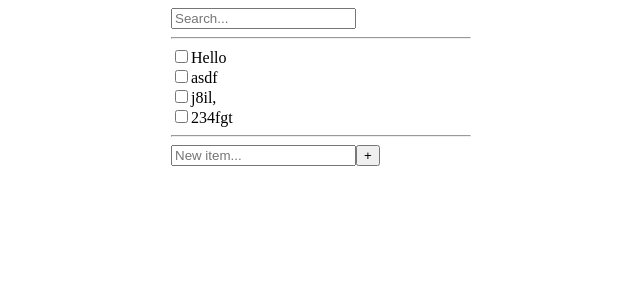
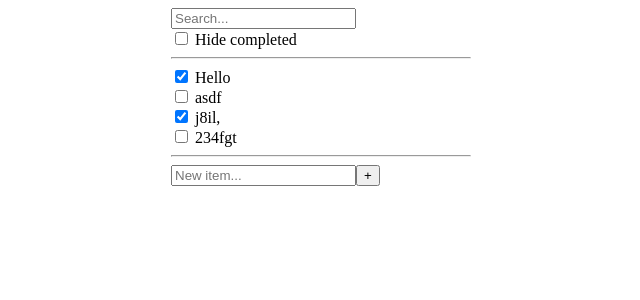
Before and after one commit to mmio/TodoApp, a React app: page / in a window 1280 px wide. Shown: the top 300 px of the page, without its empty margins (319-959 px from the left). Built offline with nearby package versions, Linux system fonts and the light colour scheme.

Commit message:
Add more components, demonstrate some js principles

```diff
--- a/src/components/AddItemForm/AddItemForm.tsx
+++ b/src/components/AddItemForm/AddItemForm.tsx
@@ -1,5 +1,5 @@
 import React, { useState } from 'react'
-import KeyboardInput from '../InputForm/InputForm'
+import KeyboardInput from '../KeyboardInput/KeyboardInput'
 
 type Props = {
     addAction: (text: string) => void
@@ -8,10 +8,15 @@ type Props = {
 const AddItemForm: React.FC<Props> = ({ addAction }) => {
     const [newItem, setNewItem] = useState<string>('')
 
+    const addNewItem = () => {
+        setNewItem('')
+        addAction(newItem)
+    }
+
     return (
         <>
             <KeyboardInput onInputChange={setNewItem} placeholder={'New item...'} initValue={newItem} />
-            <button onClick={() => {setNewItem(''); addAction(newItem)}}>+</button>
+            <button onClick={addNewItem}>+</button>
         </>
     )
 }
--- a/src/components/CheckList/CheckList.tsx
+++ b/src/components/CheckList/CheckList.tsx
@@ -1,15 +1,19 @@
-import React from 'react'
+import React, { ReactElement } from 'react'
 import Item from '../TodoItem/TodoItem'
 
 import { TodoItem } from '../TodoContainer/TodoContainer'
 
 type Props = {
     items: Array<TodoItem>
+    onToggle: (id: string) => void
 }
 
-const CheckList: React.FC<Props> = ({ items }) => (
+const todoToReactElement = (item: TodoItem, onToggle: (id: string) => void): ReactElement =>
+    <Item key={item.id} item={item} onToggle={() => onToggle(item.id)}/>
+
+const CheckList: React.FC<Props> = ({ items, onToggle }) => (
         <>
-        { items.map((item: TodoItem) => <Item key={item.id} item={item} />) }
+            {items.map((item) => todoToReactElement(item, onToggle))}
         </>
 )
 
--- /dev/null
+++ b/src/components/Checkbox/Checkbox.tsx
@@ -0,0 +1,22 @@
+import React from 'react'
+import { v4 as uuidv4 } from 'uuid'
+
+type Props = {
+    checked: boolean
+    label: string
+    onToggle: () => void
+}
+
+const Checkbox: React.FC<Props> = ({ checked, label, onToggle}) => {
+    const randomName = uuidv4()
+
+    return (
+        <>
+            <input type={'checkbox'} name={randomName} checked={checked} onChange={onToggle}/>
+            <label htmlFor={randomName}> {label} </label>
+            <br />
+        </>
+    )
+}
+
+export default Checkbox
--- /dev/null
+++ b/src/components/ItemFilters/ItemFilters.tsx
@@ -0,0 +1,74 @@
+import React, { ReactElement, useEffect, useState } from 'react'
+
+import KeyboardInput from '../KeyboardInput/KeyboardInput'
+import Checkbox from '../Checkbox/Checkbox'
+
+import { TodoItem } from '../TodoContainer/TodoContainer'
+
+type Props = {
+    items: Array<TodoItem>
+    onFilter: (arg0: Array<TodoItem>) => void
+}
+
+type FilterOptions = {
+    searchTerm: string
+    hideCompleted: boolean
+}
+
+const createFilter = (flag: (arg0: FilterOptions) => boolean, condition: (arg0: TodoItem, arg1: FilterOptions) => boolean) =>
+    (options: FilterOptions) =>
+        (item: TodoItem) =>
+            flag(options) ? condition(item, options) : true
+
+const hideComletedFilter = createFilter(
+    options => options.hideCompleted,
+    item => item.checked === false
+)
+
+const termMatchFilter = createFilter(
+    options => options.searchTerm !== '',
+    (item, options) => item.text.toLowerCase().includes(options.searchTerm.toLowerCase())
+)
+
+const applyFilters = (items: Array<TodoItem>, filters: Array<(item: TodoItem) => boolean>): Array<TodoItem> =>
+    filters.reduce((filteredItems, filter) =>
+        filteredItems.filter(filter)
+    , items)
+
+const ItemFilter: React.FC<Props> = ({ items, onFilter, children }) => {
+    const [filterOptions, setFilterOptions] = useState<FilterOptions>({
+        searchTerm: '',
+        hideCompleted: false,
+    })
+
+    const filters: Array<(item: TodoItem) => boolean> = [
+        hideComletedFilter,
+        termMatchFilter,
+    ].map(filter => filter(filterOptions))
+
+    useEffect(() => {
+        onFilter(applyFilters(items, filters))
+    }, [items, filterOptions])
+
+    const setNewSearchterm = (searchTerm: string) => setFilterOptions({...filterOptions, searchTerm})
+    const setNewHidden = () => setFilterOptions({...filterOptions, hideCompleted: !filterOptions.hideCompleted})
+
+    return (
+        <>
+            <KeyboardInput
+                initValue={filterOptions.searchTerm}
+                placeholder={'Search...'}
+                onInputChange={setNewSearchterm}
+            />
+            <br />
+            <Checkbox
+                checked={filterOptions.hideCompleted}
+                label={'Hide completed'}
+                onToggle={setNewHidden}
+            />
+            {children}
+        </>
+    )
+}
+
+export default ItemFilter
--- a/src/components/SearchableCheckList/SearchableCheckList.tsx
+++ b/src/components/SearchableCheckList/SearchableCheckList.tsx
@@ -1,27 +1,23 @@
 import React, { useState } from 'react'
-import KeyboardInput from '../InputForm/InputForm'
+
 import CheckList from '../CheckList/CheckList'
+import ItemFilter from '../ItemFilters/ItemFilters'
 
 import { TodoItem } from '../TodoContainer/TodoContainer'
 
 type Props = {
     items: Array<TodoItem>
+    onToggle: (id: string) => void
 }
 
-const filterTerms = (items: Array<TodoItem>, term: string): Array<TodoItem> =>
-    items.filter((item: TodoItem) => item.text.includes(term))
-
-const SearchableCheckList: React.FC<Props> = ({ items }) => {
-    const [searchTerm, setSearchTerm] = useState('')
+const SearchableCheckList: React.FC<Props> = ({ items, onToggle}) => {
+    const [filteredItems, setFilteredItems] = useState<Array<TodoItem>>(items)
 
     return (
         <>
-            <KeyboardInput onInputChange={ setSearchTerm } placeholder={'Search...'} initValue={searchTerm} />
-            {/* <br />
-            <input type={'checkbox'} name={'hide'} />
-            <label htmlFor={'hide'}> Hide completed</label> */}
+            <ItemFilter items={items} onFilter={setFilteredItems} />
             <hr />
-            <CheckList items={filterTerms(items, searchTerm)} />
+            <CheckList items={filteredItems} onToggle={onToggle}/>
             <hr />
         </>
     )
--- a/src/components/TodoContainer/TodoContainer.tsx
+++ b/src/components/TodoContainer/TodoContainer.tsx
@@ -11,9 +11,13 @@ export type TodoItem = {
     checked: boolean
 }
 
-const addMockItem = (text: string, data: Array<TodoItem>): Array<TodoItem> => {
-    return [...data, {id: uuidv4(), text, checked: false}]
-}
+const addMockItem = (text: string, data: Array<TodoItem>): Array<TodoItem> =>
+    [...data, {id: uuidv4(), text, checked: false}]
+
+const toggleItem = (id: string, items: Array<TodoItem>) =>
+    items.map(item => (item.id === id)
+                        ? {...item, checked: !item.checked}
+                        : item)
 
 const mockItems = [
     {id: uuidv4(), text: 'Hello', checked: true},
@@ -25,10 +29,13 @@ const mockItems = [
 const TodoContainer = () => {
     const [mockData, setMockData] = useState<Array<TodoItem>>(mockItems)
 
+    const toggleById = (id: string) => setMockData(toggleItem(id, mockData))
+    const addByName = (text: string) => setMockData(addMockItem(text, mockData))
+
     return (
         <div style={{margin: '0 auto', width: '300px'}}>
-            <SearchableCheckList items={ mockData }/>
-            <AddItemForm addAction={ (text: string) => setMockData(addMockItem(text, mockData)) }/>
+            <SearchableCheckList items={ mockData } onToggle={toggleById}/>
+            <AddItemForm addAction={addByName}/>
         </div>
     )
 }
--- a/src/components/TodoItem/TodoItem.tsx
+++ b/src/components/TodoItem/TodoItem.tsx
@@ -1,16 +1,18 @@
 import React from 'react'
+
+import Checkbox from '../Checkbox/Checkbox'
 
 import { TodoItem as Item } from '../TodoContainer/TodoContainer'
 
 type Props = {
     item: Item
+    onToggle: () => void
 }
 
-const TodoItem: React.FC<Props> = ({ item }) => (
-    <div>
-        <input type={'checkbox'}/ >
-        <span>{item.text}</span>
-    </div>
+const TodoItem: React.FC<Props> = ({ item, onToggle }) => (
+    <>
+        <Checkbox onToggle={onToggle} label={item.text} checked={item.checked} />
+    </>
 )
 
 export default TodoItem
```
Also changed, not shown: src/components/KeyboardInput/KeyboardInput.tsx (renamed from src/components/InputForm/InputForm.tsx, +6 -1 lines).
